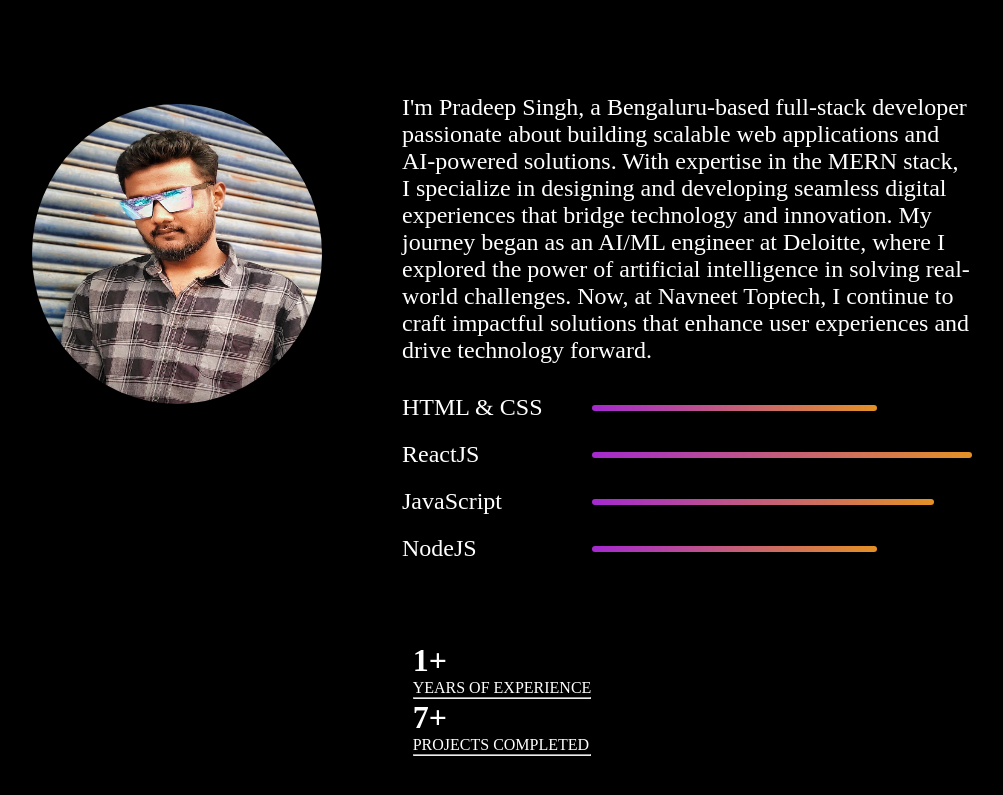
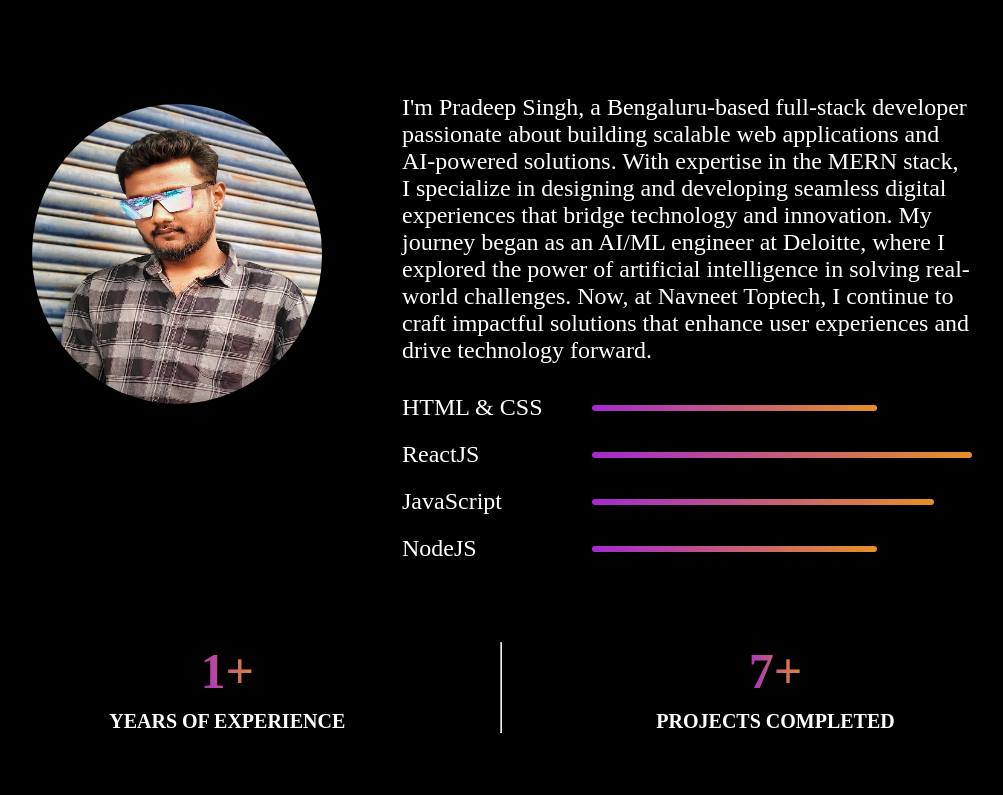
Before and after one commit to Pradeep-2001/My_Personal_Projects, a React (Vite) app: page / in a window 1280 px wide. Shown: the part 1055-1850 px from the top of the page, without its empty margins (138-1141 px from the left). Before the commit the page ends 1811 px from the top, so only its background shows below. Built offline with nearby package versions, Linux system fonts and the light colour scheme.

Commit message:
about changes in the css

```diff
--- a/src/Components/About/About.css
+++ b/src/Components/About/About.css
@@ -76,3 +76,43 @@
     border-radius: 50px;
     background: linear-gradient(264deg, #e7961c -5.00%, #a023da 106.28%);
 }
+
+.about-achievements{
+    display: flex;
+    justify-content: space-around;
+    width: 100%;
+    margin-bottom: 70px;
+}
+
+.about-achievement{
+    display: flex;
+    flex-direction: column;
+    transition: 0.5s;
+    align-items: center;
+    gap: 10px;
+}
+
+.about-achievement h1{
+    font-size: 50px;
+    font-weight: 700 ;
+    background: linear-gradient(260deg, #e7961c -5.00%, #a023da 106.28%);
+    background-clip: text;
+    -webkit-text-fill-color: transparent;
+    -webkit-background-clip: text;
+}
+
+.about-achievement p{
+    font-size: 20px;
+    font-weight: 600;
+}
+
+.about-skill:hover{
+    transform: scale(1.05);
+    transition: 0.3s;
+}
+
+
+.about-achievement:hover{
+    transform: scale(1.2);
+    transition: 0.9s;
+}
--- a/src/Components/About/About.jsx
+++ b/src/Components/About/About.jsx
@@ -35,7 +35,7 @@ const About = () => {
             <h1>7+</h1>
             <p>PROJECTS COMPLETED</p>
           </div>
-          <hr/>
+
 
         </div>
     </div>
--- a/src/Components/Navbar/Navbar.jsx
+++ b/src/Components/Navbar/Navbar.jsx
@@ -11,10 +11,9 @@ const Navbar = () => {
             <li>About me</li>
             <li>Experience</li>
             <li>Portfolio</li>
-
             <li>Contact me</li>
         </ul>
-        <div className="nav-connect">Connect With Me</div>
+        <div className="nav-connect" onClick={()=>alert("clicked connect with me")}>Connect With Me</div>
         </div>
   )
 }
```
